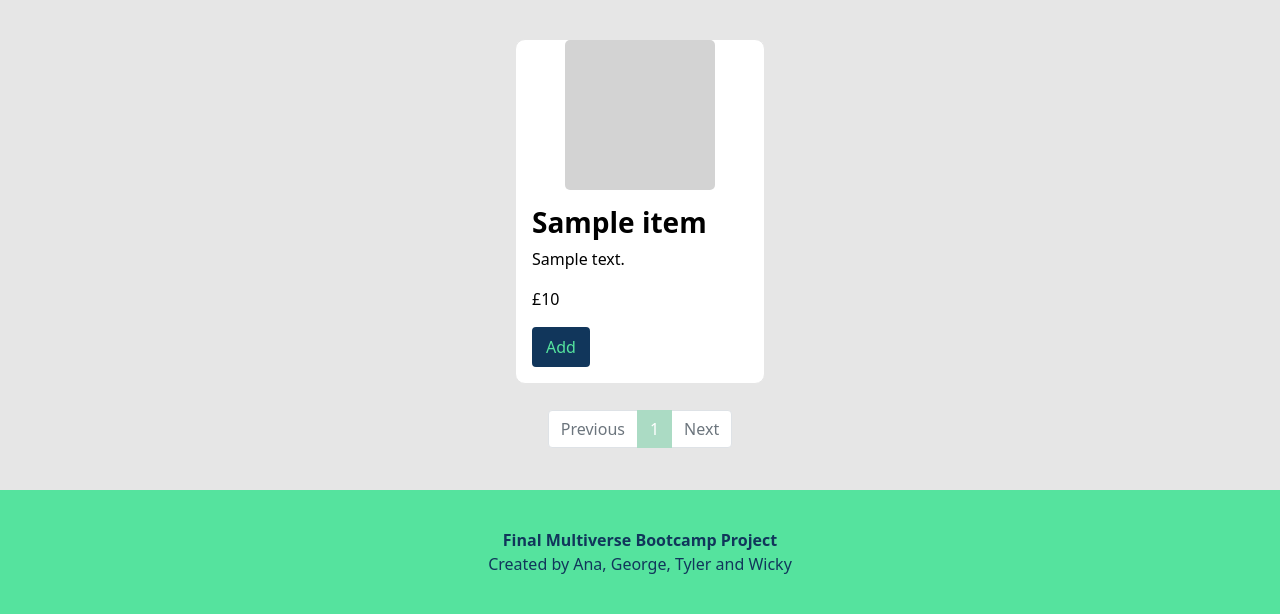
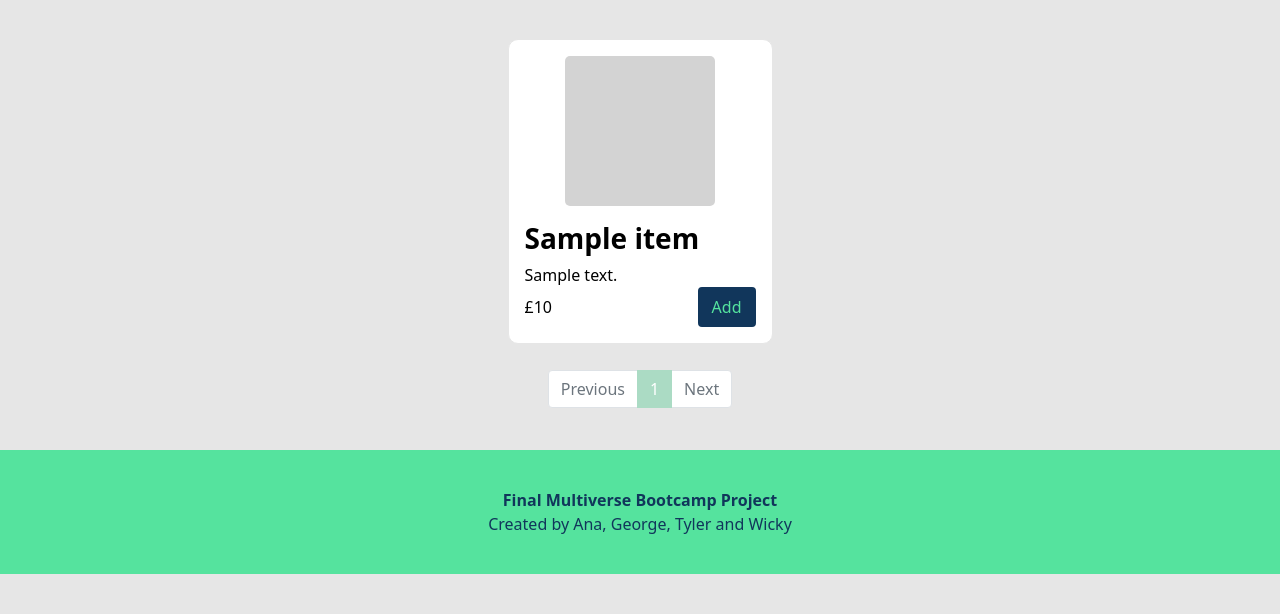
Before and after one commit to georeeve/group13-frontend, a Flask app: page / in a window 1280 px wide. Shown: the part 190-804 px from the top of the page. After the commit the page ends 764 px from the top, so only its background shows below. Run offline with Flask 2, Linux system fonts and the light colour scheme; a database or web service that is not in the repository returns one stand-in record (values such as "Sample title"); data that the repository does not hold is empty.

Commit message:
updated cards

```diff
--- a/static/style.css
+++ b/static/style.css
@@ -168,23 +168,42 @@ h1 {
   gap: 10px;
   flex-wrap: wrap;
 }
-
 .card_item {
   background-color: var(--white);
-  /* padding: 10px 15px; */
-  width: 250px;
   border: solid 1px var(--bg-light);
+  min-width: 265px;
+  width: 100%;
   border-radius: 10px;
-  flex-direction: column;
-  justify-content: center;
+}
+.card_item p {
+  margin-bottom: 0;
+}
+.product_image {
+  margin-left: 1rem;
+  align-self: center;
+  background-color: lightgrey;
+  width: 80px;
+  height: 80px;
+  border-radius: 5px;
 }
 
-.product_image {
-  align-self: center;
-  background-color: lightgrey;
-  width: 150px;
-  height: 150px;
-  border-radius: 5px;
+.card-body {
+  flex: 1 1;
+}
+
+@media (min-width: 520px) {
+  .card_item {
+    width: 250px;
+    flex-direction: column;
+    justify-content: center;
+  }
+
+  .product_image {
+    margin-left: 0;
+    margin-top: 1rem;
+    width: 150px;
+    height: 150px;
+  }
 }
 
 /********** PAGINATION **********/
--- a/templates/components/item-card.html
+++ b/templates/components/item-card.html
@@ -1,14 +1,16 @@
 {% for item in items %}
 <!--  -->
 {% if loop.index >= start and loop.index < end %}
-<div class="col-6 card_item category-{{item.category.id}} d-flex">
+<div class="card_item category-{{item.category.id}} d-flex">
   <div class="product_image"></div>
   <!-- <img class="product_image"> -->
   <div class="card-body">
     <h3><b>{{item.name}}</b></h3>
     <p>{{item.description}}</p>
-    <p>£{{item.price}}</p>
-    <button class="btn btn__main">Add</button>
+    <div class="d-flex justify-content-between align-items-center">
+      <p>£{{item.price}}</p>
+      <button class="btn btn__main">Add</button>
+    </div>
   </div>
 </div>
 {% endif %}
```
